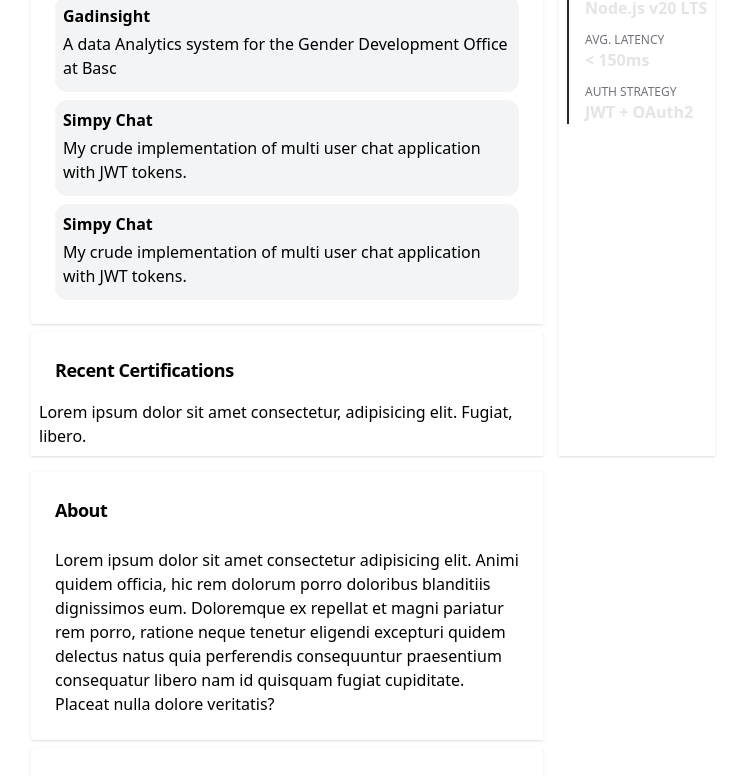
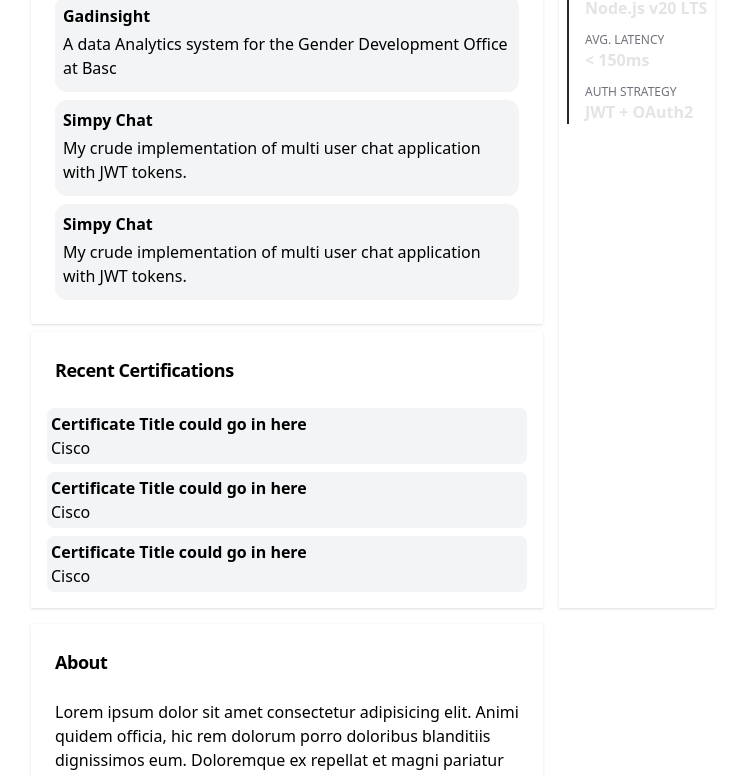
Before and after one commit to Zaido219/personal-portfolio, a React (Vite) app: page / in a window 1280 px wide. Shown: the part 400-1176 px from the top of the page, without its empty margins (81-826 px from the left). Built offline with nearby package versions, Linux system fonts and the light colour scheme.

Commit message:
style:Style updates

```diff
--- a/src/components/Recognition.jsx
+++ b/src/components/Recognition.jsx
@@ -1,15 +1,15 @@
 import BaseSection from "./Ui/BaseSection";
 import SectionHeader from "./Ui/SectionHeaderText";
+import CertificateItem from "./Ui/CertificateItem";
 
 const Recognition = () => {
     return (
         <BaseSection>
-        <SectionHeader
-            title="Recent Certifications"
-        />
-        <section>
-            {/* This should be a list of awards and certs */}
-            Lorem ipsum dolor sit amet consectetur, adipisicing elit. Fugiat, libero.
+        <SectionHeader title="Recent Certifications"/>
+        <section className="flex flex-col gap-2 p-2">
+            <CertificateItem></CertificateItem>
+            <CertificateItem></CertificateItem>
+            <CertificateItem></CertificateItem>
         </section>
         </BaseSection>
     );
--- /dev/null
+++ b/src/components/Ui/CertificateItem.jsx
@@ -0,0 +1,11 @@
+const CertificateItem = () => {
+    return(
+        <div className="bg-gray-100 p-1 transition duration-200 ease-in-out hover:scale-105 hover:bg-gray-200 rounded-lg">
+            <p className="font-bold">Certificate Title could  go in here</p>
+            <p>Cisco</p>
+        </div>
+    );
+};
+
+
+export default CertificateItem;
--- a/src/components/Ui/ProjectItem.tsx
+++ b/src/components/Ui/ProjectItem.tsx
@@ -2,7 +2,7 @@ import {ProjectItemProps} from "../../interface/types"
 
 const ProjectItem = ({projectName, projectDescription, projectLink, ...props} : ProjectItemProps) => {
     return (
-        <div className="p-2 bg-gray-100 rounded-xl flex flex-col gap-1">
+        <div className="p-2 bg-gray-100 rounded-xl flex flex-col gap-1 transition duration-200 ease-in-out hover:scale-105 hover:bg-gray-200">
             <strong>{projectName}</strong>
             <p className="text-md">{projectDescription}</p>
             <div>
```
